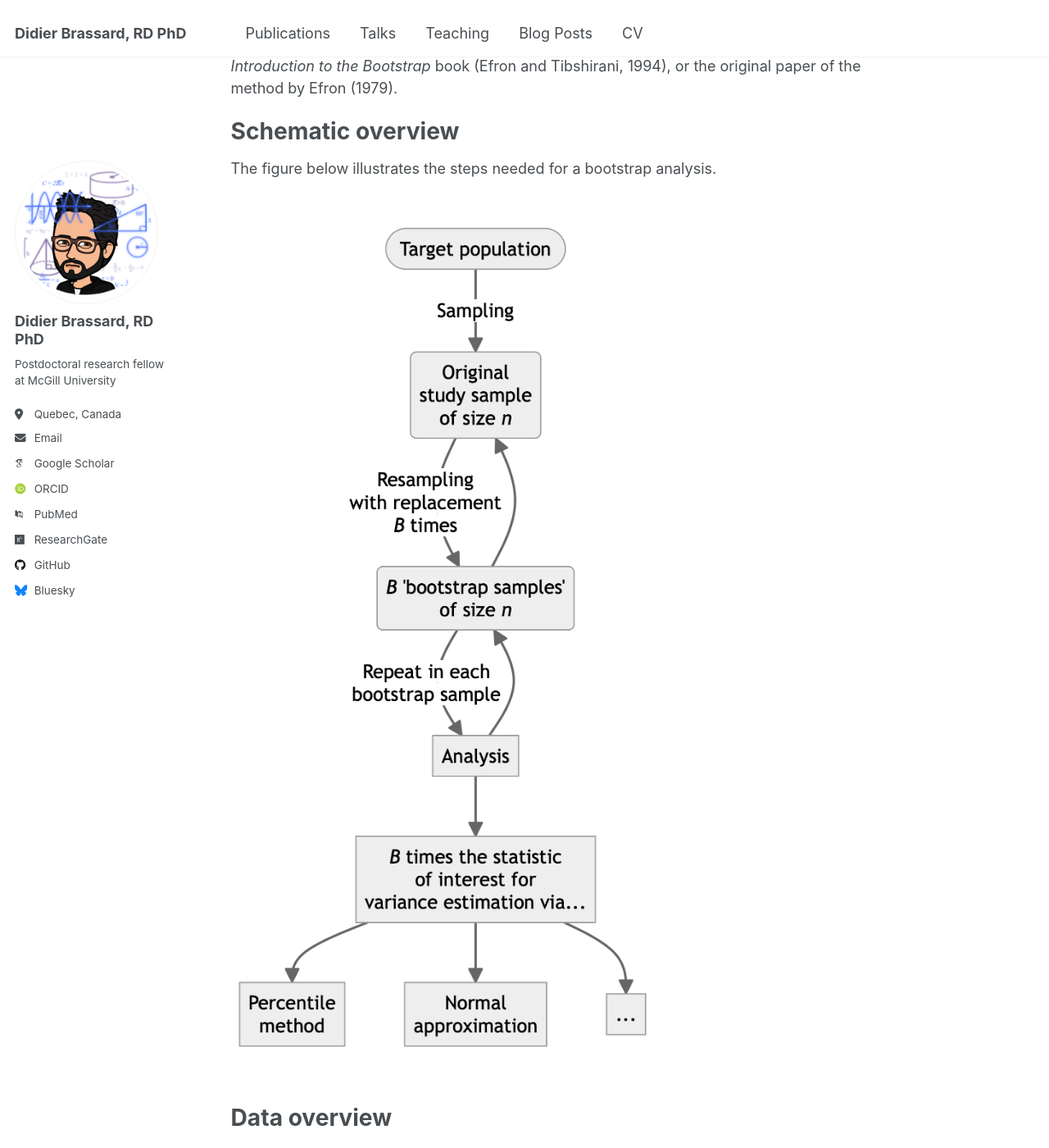
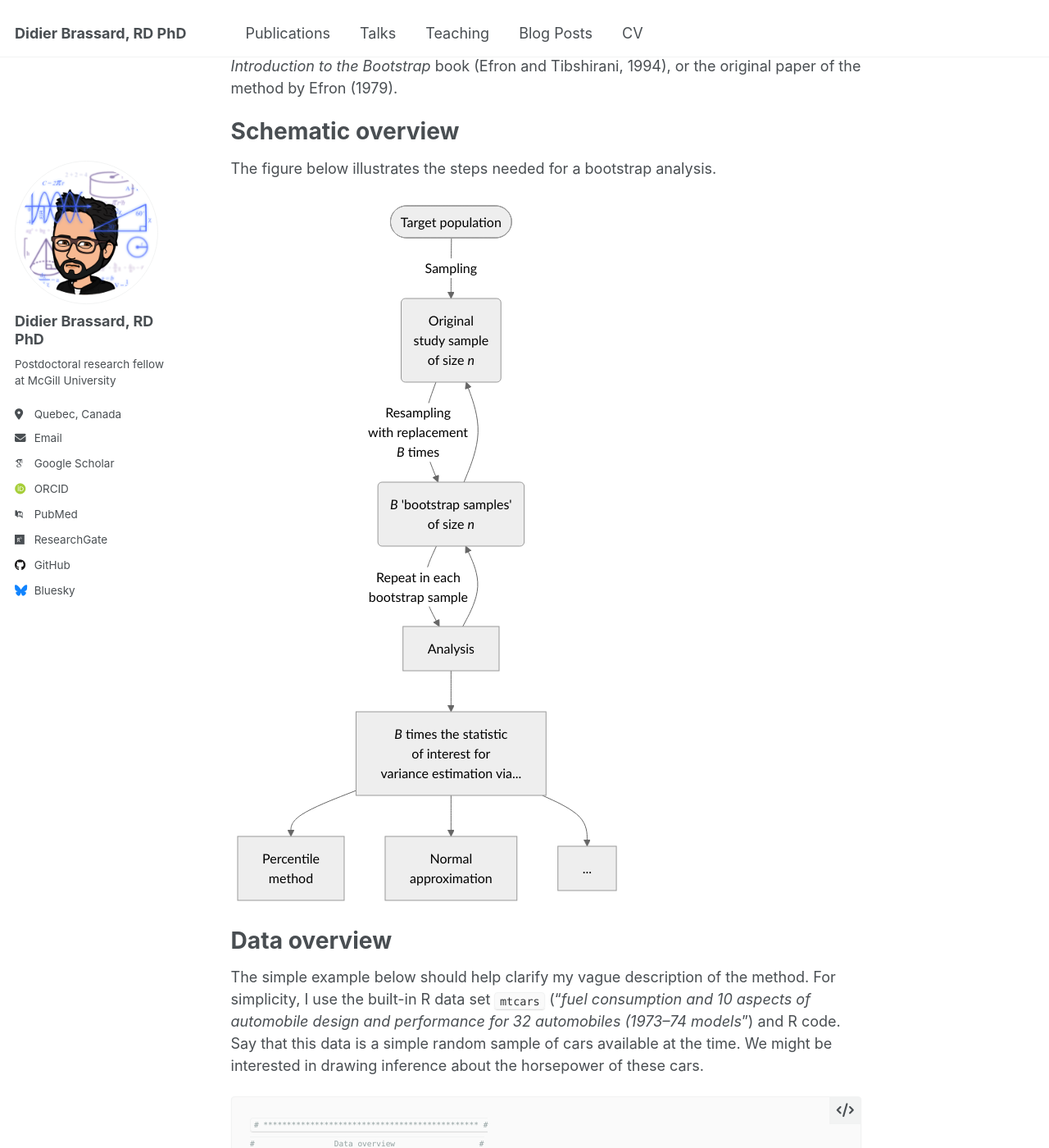
Before and after one commit to didierbrassard/didierbrassard.github.io, a Jekyll site: the page built from _posts/2022-10-20-blog-post-4.md, in a window 1280 px wide and 1400 px high, scrolled down 1625 px. Shown: the whole window at 82% size. Built offline with Jekyll 4.4.1, drawn with Linux system fonts in a browser that asks for light colours; some web fonts are replaced; some of the changed text lies outside the part shown.

Commit message:
Update 2022-10-20-blog-post-4.md
+try mermaid diagrams in GitHub pages

```diff
--- a/_posts/2022-10-20-blog-post-4.md
+++ b/_posts/2022-10-20-blog-post-4.md
@@ -67,8 +67,26 @@ Efron (1979).
 
 The figure below illustrates the steps needed for a bootstrap analysis.
 
-<img src="/images/2022-10-20-blog-post-4_files/schematic.png"
- style="width:75.0%" data-fig-align="center" />
+<pre class="mermaid">
+flowchart TD
+    A([Target population]) --Sampling--> B(Original<br>study sample<br>of size <i>n</i>)
+    B --Resampling<br>with replacement<br><I>B</I> times--> C("<I>B</I> 'bootstrap samples'<br>of size <i>n</i>")
+    C --> B
+    C --Repeat in each<br>bootstrap sample--> D[Analysis]
+    D --> C
+    D --> E[<I>B</I> times the statistic<br>of interest for<br>variance estimation via...]
+    E --> E1[Percentile<br>method]
+    E --> E2[Normal<br>approximation]
+    E --> E3[...]
+</pre>
+
+<script type="module">
+	import mermaid from 'https://cdn.jsdelivr.net/npm/mermaid@10/dist/mermaid.esm.min.mjs';
+	mermaid.initialize({
+		startOnLoad: true,
+		theme: 'neutral'
+	});
+</script>
 
 # Data overview
 
```
